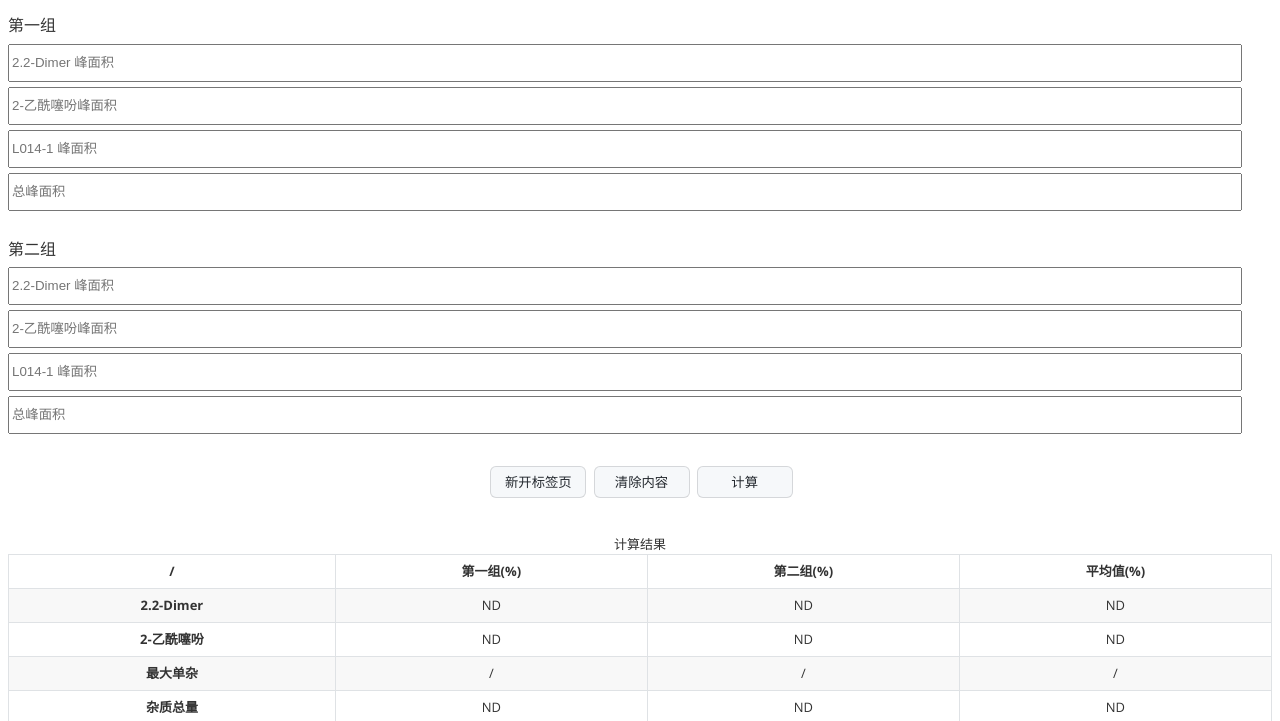
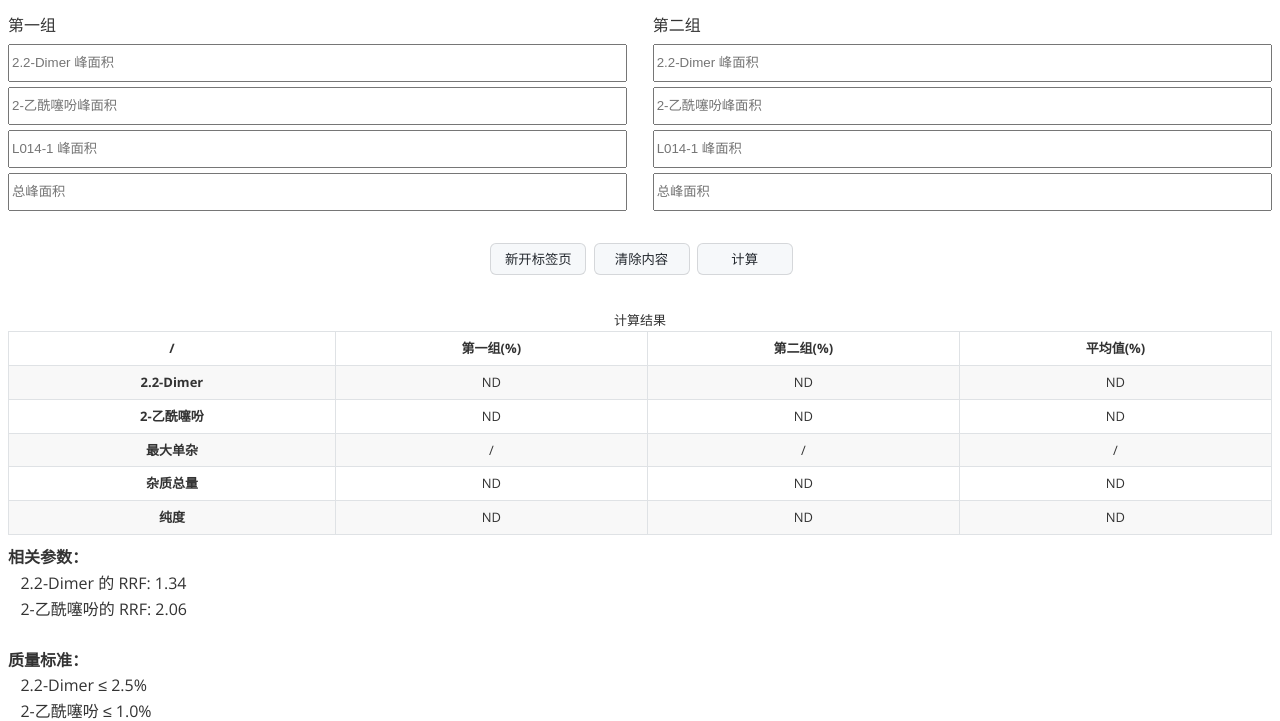
Before and after one commit to hbk01/hbk01.github.io, a plain HTML site: page views/L014-1-impurities.html in a window 1280 px wide. Both pictures are taken after a click on the button "计算". Shown: the part 53-774 px from the top of the page. Drawn offline with nearby package versions, Linux system fonts and the light colour scheme.

Commit message:
+ L014-1 相关物质调整结果的舍入位数 + L014-1 相关物质输入框并排显示

```diff
--- a/views/L014-1-impurities.html
+++ b/views/L014-1-impurities.html
@@ -17,27 +17,15 @@
             precision: 12
         })
 
-        // 舍入模式：四舍六入五成双
-        const ROUNDING = Decimal.ROUND_HALF_EVEN
-        // 计算精度
-        const PRECISION = 3
-
-        // debug 开关
-        const DEBUG = false
-
-        // 2.2-Dimer 最大值
-        const DIMER_MAX = 2.5
-        // 2-乙酰噻吩 最大值
-        const AT_MAX = 1.0
-        // 总杂 最大值
-        const TOTAL_IMPURITIES_MAX = 4
-        // 纯度 最小值
-        const PURTY_MIN = 96
-
-        // 2.2-Dimer 的 RRF
-        const DIMER_RRF = 1.34
-        // 2-乙酰噻吩 的 RRF
-        const AT_RRF = 2.06
+        const ROUNDING = Decimal.ROUND_HALF_EVEN    // 舍入模式：四舍六入五成双
+        const PRECISION = 2             // 计算精度
+        const DEBUG = false             // debug 开关
+        const DIMER_MAX = 2.5           // 2.2-Dimer 最大值
+        const AT_MAX = 1.0              // 2-乙酰噻吩 最大值
+        const TOTAL_IMPURITIES_MAX = 4  // 总杂 最大值
+        const PURTY_MIN = 96            // 纯度 最小值
+        const DIMER_RRF = 1.34          // 2.2-Dimer 的 RRF
+        const AT_RRF = 2.06             // 2-乙酰噻吩 的 RRF
 
         const msg = `
             <b>相关参数：</b><br>
@@ -91,27 +79,27 @@
                 let one_all = $("#one-all").val()
                 let two_all = $("#two-all").val()
 
-                let one_dimer_ = func_dimer(one_dimer, one_all).toFixed(PRECISION, ROUNDING)
-                let one_at_ = func_at(one_at, one_all).toFixed(PRECISION, ROUNDING)
-                let one_impurities = func_impurities(one_dimer, one_at, one_014_1, one_all).toFixed(PRECISION, ROUNDING)
-                let one_purity = func_purity(one_impurities).toFixed(PRECISION, ROUNDING)
+                let one_dimer_ = func_dimer(one_dimer, one_all)
+                let one_at_ = func_at(one_at, one_all)
+                let one_impurities = func_impurities(one_dimer, one_at, one_014_1, one_all)
+                let one_purity = func_purity(one_impurities)
 
-                let two_dimer_ = func_dimer(two_dimer, two_all).toFixed(PRECISION, ROUNDING)
-                let two_at_ = func_at(two_at, two_all).toFixed(PRECISION, ROUNDING)
-                let two_impurities = func_impurities(two_dimer, two_at, two_014_1, two_all).toFixed(PRECISION, ROUNDING)
-                let two_purity = func_purity(two_impurities).toFixed(PRECISION, ROUNDING)
+                let two_dimer_ = func_dimer(two_dimer, two_all)
+                let two_at_ = func_at(two_at, two_all)
+                let two_impurities = func_impurities(two_dimer, two_at, two_014_1, two_all)
+                let two_purity = func_purity(two_impurities)
 
-                let average_dimer = averageFixed(average(one_dimer_, two_dimer_))
-                let average_at = averageFixed(average(one_at_, two_at_))
-                let average_impurities = averageFixed(average(one_impurities, two_impurities))
-                let average_purity = averageFixed(average(one_purity, two_purity))
+                let average_dimer = average(one_dimer_, two_dimer_)
+                let average_at = average(one_at_, two_at_)
+                let average_impurities = average(one_impurities, two_impurities)
+                let average_purity = average(one_purity, two_purity)
 
                 let data = {
                     "one": {
                         "dimer": format(one_dimer_, DIMER_MAX),
                         "at": format(one_at_, AT_MAX),
                         "impurities": format(one_impurities, TOTAL_IMPURITIES_MAX),
-                        "purity": format(one_purity, 100, PURTY_MIN,)
+                        "purity": format(one_purity, 100, PURTY_MIN)
                     },
                     "two": {
                         "dimer": format(two_dimer_, DIMER_MAX),
@@ -129,23 +117,22 @@
 
                 generateTable(data)
             })
-
         })
 
         function func_dimer(dimer, all) {
             if (dimer == '' || all == '') return 0
             // dimer% = [dimer / (all * RRF)] * 100
             let x = decimal.mul(all, DIMER_RRF)
-            let y = decimal.div(dimer, x)
-            return decimal.mul(y, 100)
+            let y = decimal.div(dimer, x).mul(100)
+            return toFixed(y)
         }
 
         function func_at(at, all) {
             if (at == '' || all == '') return 0
             // at% = [at / (all * RRF)] * 100
             let x = decimal.mul(all, AT_RRF)
-            let y = decimal.div(at, x)
-            return decimal.mul(y, 100)
+            let y = decimal.div(at, x).mul(100)
+            return toFixed(y)
         }
 
         function func_impurities(dimer, at, l014_1, all) {
@@ -156,17 +143,19 @@
             let x = decimal.sub(all, dimer).sub(at).sub(l014_1)
             let y = decimal.div(x, all).mul(100)
             let z = decimal.add(y, func_dimer(dimer, all)).add(func_at(at, all))
-            return z
+            return toFixed(z)
         }
 
         function func_purity(total_impurities) {
             if (total_impurities == '') return 0
             // purty% = 100 - impurities%
-            return decimal.sub(100, total_impurities)
+            return toFixed(decimal.sub(100, total_impurities))
         }
 
         function average(a, b) {
-            return decimal.add(a, b).div(2)
+            let value = decimal.add(a, b).div(2)
+            // 大于等于 1 时只保留一位小数，否则保留两位
+            return value.toFixed(value >= 1 ? 1 : 2, ROUNDING)
         }
 
         function format(value, max, min = 0) {
@@ -181,10 +170,8 @@
             return value
         }
 
-        // 对平均值进行舍入
-        function averageFixed(value) {
-            // 大于等于 1 时只保留一位小数，否则保留两位
-            return value.toFixed(value >= 1 ? 1 : 2, ROUNDING)
+        function toFixed(value) {
+            return value.toFixed(value >= 1 ? 2 : 3, ROUNDING)
         }
 
         function generateTable(data) {
@@ -207,26 +194,39 @@
         }
 
     </script>
+    <style>
+        .container {
+            display: grid;
+            grid-template-columns: 1fr 1fr;
+            column-gap: 2%
+        }
+
+        input {
+            width: auto;
+        }
+
+    </style>
 </head>
 
 <body>
     <h3>L014-1 相关物质</h3>
-    <div class="one">
-        第一组<br>
+    <div class="container">
+        <span>第一组</span>
+        <span>第二组</span>
+
         <input type="number" name="one-dimer" id="one-dimer" inputmode="numeric" placeholder="2.2-Dimer 峰面积">
+        <input type="number" name="two-dimer" id="two-dimer" inputmode="numeric" placeholder="2.2-Dimer 峰面积">
+
         <input type="number" name="one-at" id="one-at" inputmode="numeric" placeholder="2-乙酰噻吩峰面积">
+        <input type="number" name="two-at" id="two-at" inputmode="numeric" placeholder="2-乙酰噻吩峰面积">
+
         <input type="number" name="one-014-1" id="one-014-1" inputmode="numeric" placeholder="L014-1 峰面积">
+        <input type="number" name="two-014-1" id="two-014-1" inputmode="numeric" placeholder="L014-1 峰面积">
+
         <input type="number" name="one-all" id="one-all" inputmode="numeric" placeholder="总峰面积">
+        <input type="number" name="two-all" id="two-all" inputmode="numeric" placeholder="总峰面积">
     </div>
 
-    <br>
-    <div class="two">
-        第二组<br>
-        <input type="number" name="two-dimer" id="two-dimer" inputmode="numeric" placeholder="2.2-Dimer 峰面积">
-        <input type="number" name="two-at" id="two-at" inputmode="numeric" placeholder="2-乙酰噻吩峰面积">
-        <input type="number" name="two-014-1" id="two-014-1" inputmode="numeric" placeholder="L014-1 峰面积">
-        <input type="number" name="two-all" id="two-all" inputmode="numeric" placeholder="总峰面积">
-    </div>
 
     <br>
     <div class="buttons">
```
